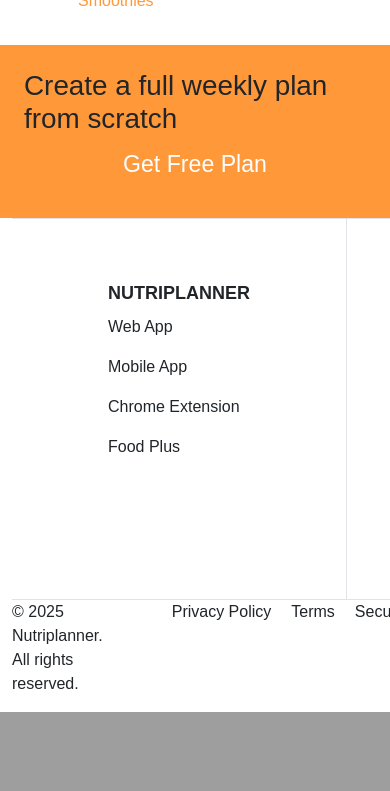
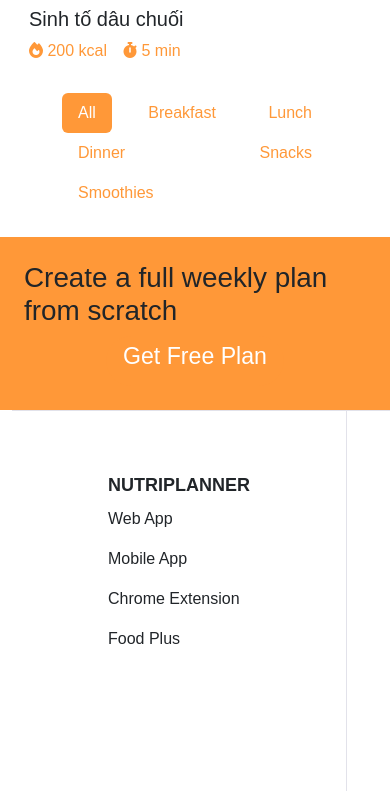
Before and after one commit to Doantatanh/NutriPlanner, a PHP site: page / in a window 390 px wide; the page is wider, and only the part inside the window is pictured. Shown: the part 5008-5799 px from the top of that part. Before the commit the page ends 5720 px from the top of that part, so only its background shows below. Run offline with PHP 8.4, Linux system fonts and the light colour scheme.

Commit message:
Sua lai giao dien (ch sua mau)

```diff
--- a/assets/css/style.css
+++ b/assets/css/style.css
@@ -25,7 +25,7 @@
 }
 
 .grid-col-5 {
-  grid-template-columns: repeat(auto-fit , minmax(250px , 1fr));
+  grid-template-columns: repeat(auto-fit , minmax(300px , 1fr));
   gap: 20px;
 }
 
@@ -259,7 +259,29 @@
   background-color: var(--orange)!important;
 }
 
-.scale-105:hover {
+.scale-105:hover img{
+  scale: 1.05;
+  transition: all 0.3s ease;
+}
+
+.scale-105 img {
+  transition: all 0.3s ease;
+}
+
+.card:hover {
   transform: translateY(-5px);
+  box-shadow: 0 15px 30px rgba(0, 0, 0, 0.1);
+}
 
+.card {
+  transition: all 0.3s ease;
+  border: 1px solid #fff;
 }
+
+.meal-icon {
+  color: var(--orange);
+}
+
+.grid-col-2{
+  grid-template-columns: 1fr 1fr;
+}
--- a/assets/js/main.js
+++ b/assets/js/main.js
@@ -454,12 +454,24 @@
     meals.forEach(meal => {
         let card = document.createElement("div");
         card.innerHTML =  `
-            <div class="card d-flex flex-column align-items-center rounded shadow scale-105 " >
-                            <picture class="rounded  p-3">
-                                <img class="rounded card-img-top " style="aspect-ratio: 4/3; object-fit: cover; pointer:cusor" src="${meal.image}"
+            <div class="card d-flex flex-column scale-105 boder-0 rounded-4 overflow-hidden " >
+                            <picture class="rounded-top overflow-hidden">
+                                <img class="  card-img-top " style="aspect-ratio: 4/3; object-fit: cover; pointer:cusor" src="${meal.image}"
                                     alt="">
                             </picture>
-                            <p class="pt-2">${meal.name}</p>
+                            <h5 class="px-3 mt-2" >${meal.name}</h5>
+                            <div class="d-flex  gap-3 px-3 mb-2">
+                                <div class="meal-icon">
+                                    <i class="fas fa-fire"></i>
+                                    ${meal.calories} kcal
+                                </div>
+                                <div class="meal-icon">
+                                    <i class="fas fa-stopwatch"></i>
+                                    ${meal.prepTime} min
+                                </div>
+
+                            </div>
+
                         </div>
         `
         card.addEventListener('click', () => {
@@ -482,17 +494,60 @@
     meal.steps.forEach(element=>stepHTML += `<li>${element}</li>`)
     element.classList.remove("d-none");
 
+    let tagsHTML = ""
+    meal.tags.forEach(tag => {
+        tagsHTML += `<lable class="rounded-5 bg-blue px-2 m-2 text-success" style="line-height:40px" >${tag}</lable>`;
+    });
+
     element.innerHTML=`
-        <div class="mt-4 col-xl-5 col-sm-10 mx-auto bg-white rounded-4 overflow-auto p-3" style="height: 400px;" >
-            <div class="mealname d-flex justify-content-between"><h3>${meal.name}</h3><button class="close"><i class="fa fa-times"></i></button></div>
-            <div class="mealcontent d-flex">
-                <div class="w-50">
+        <div class="pop-up__detail mt-5 col-xl-6 col-sm-10 col-10 mx-auto bg-white rounded-4 overflow-auto p-3" style="height: 600px;" >
+            <div class="mealname d-flex justify-content-between"><h3>${meal.name}</h3><button class="close btn bg-white"><i class="fa fa-times"></i></button></div>
+            <div class="mealcontent d-grid grid-col-5">
+                <div>
                     <picture>
-                        <img src="${meal.image}" class="rounded  w-100" style="aspect-ratio: 4/3; object-fit: cover;"  alt="">
+                        <img src="${meal.image}" class="rounded w-100" style="aspect-ratio: 4/3; object-fit: cover;"  alt="">
                     </picture>
-                    <p>${meal.description}</p>
+                    ${tagsHTML}
+                    <p class="my-2" >${meal.description}</p>
+                    <div class="nutrition-facts">
+                    <h3>Thông tin dinh dưỡng</h3>
+                    <div class="nutrition-table d-grid gap-4 grid-col-2 bg-light rounded-4 p-3">
+                        <div class="nutrition-item">
+                            <span class="nutrition-name">Calories</span>
+                            <span>${meal.calories} kcal</span>
+                        </div>
+                        <div class="nutrition-item">
+                            <span class="nutrition-name">Protein</span>
+                            <span>${meal.nutrition.protein}g</span>
+                        </div>
+                        <div class="nutrition-item">
+                            <span class="nutrition-name">Carbs</span>
+                            <span>${meal.nutrition.carbs}g</span>
+                        </div>
+                        <div class="nutrition-item">
+                            <span class="nutrition-name">Chất béo</span>
+                            <span>${meal.nutrition.fat}g</span>
+                        </div>
+                        <div class="nutrition-item">
+                            <span class="nutrition-name">Chất xơ</span>
+                            <span>${meal.nutrition.fiber}g</span>
+                        </div>
+                        <div class="nutrition-item">
+                            <span class="nutrition-name">Đường</span>
+                            <span>${meal.nutrition.sugar}g</span>
+                        </div>
+                        <div class="nutrition-item">
+                            <span class="nutrition-name">Natri</span>
+                            <span>${meal.nutrition.sodium}mg</span>
+                        </div>
+                        <div class="nutrition-item">
+                            <span class="nutrition-name">Thời gian</span>
+                            <span>${meal.prepTime} phút</span>
+                        </div>
+                    </div>
                 </div>
-                <div class="w-50 mx-3">
+                </div>
+                <div class=" mx-3">
                     <h3>Ingredients</h3>
                     <ul>
                         ${ingredientsHTML}
@@ -507,6 +562,14 @@
             </div>
         </div>
     `
+    document.addEventListener("click", function (event) {
+        const box = document.querySelector(".pop-up__detail");
+        let element = document.getElementById("detail__food")
+        if (!box.contains(event.target)) {
+            element.classList.add("d-none");
+        }
+      });
+
 
     document.querySelectorAll(".close").forEach(closeBtn => {
         closeBtn.addEventListener("click", () => {
@@ -517,4 +580,6 @@
 
 }
 
+
+
 render(meals, "mealplan--menu");
```
